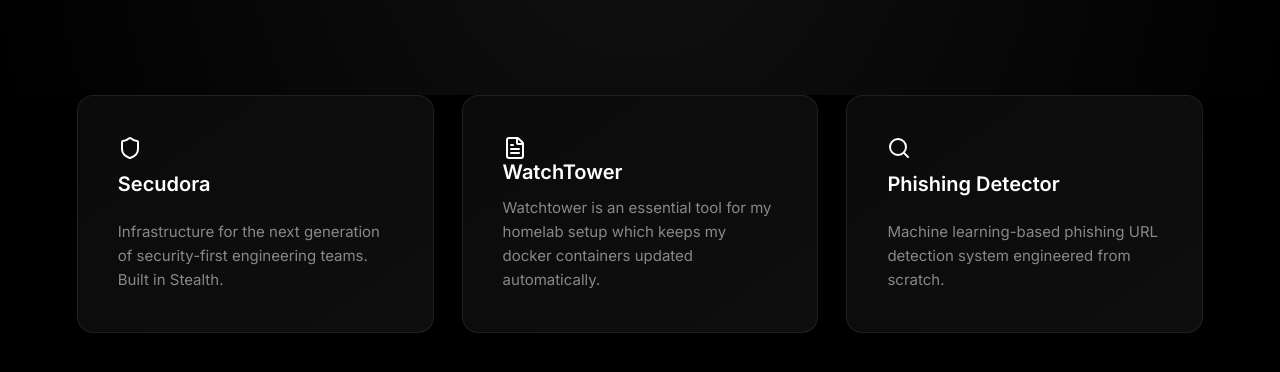
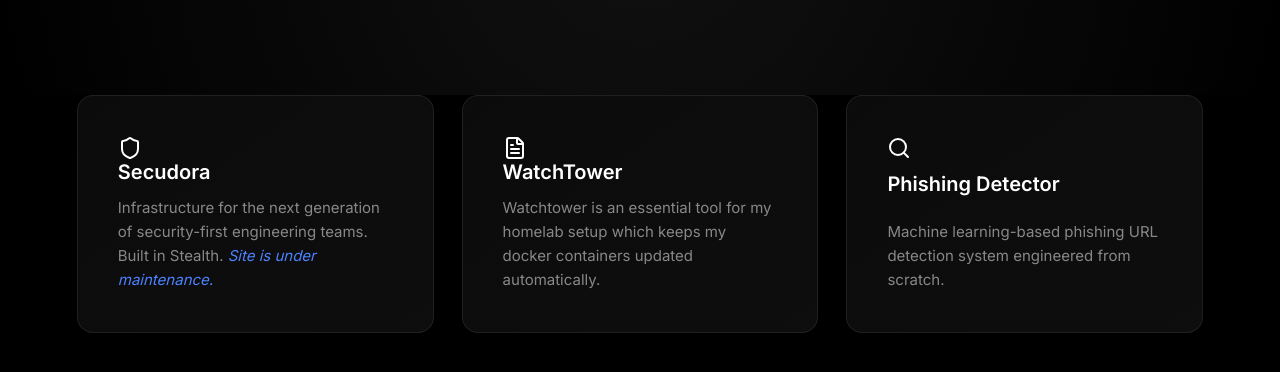
Before and after one commit to giri-saurabh-dev/apps, a plain HTML site: page index.html in a window 1280 px wide. Shown: the part 256-628 px from the top of the page. Drawn offline with nearby package versions, Linux system fonts and the light colour scheme.

Commit message:
message display

```diff
--- a/index.html
+++ b/index.html
@@ -32,10 +32,12 @@
 
 <section class="projects-grid">
 
-    <a href="https://secudora.saurabhgiri.com.np" class="project-card">
+    <a href="#" class="project-card">
         <i data-lucide="shield" size="32"></i>
         <h3>Secudora</h3>
-        <p>Infrastructure for the next generation of security-first engineering teams. Built in Stealth.</p>
+        <p>Infrastructure for the next generation of security-first engineering teams. Built in Stealth.
+            <i>Site is under maintenance.</i>
+        </p>
     </a>
 
     <a href="watchtower/watchtower.html" class="project-card">
```
